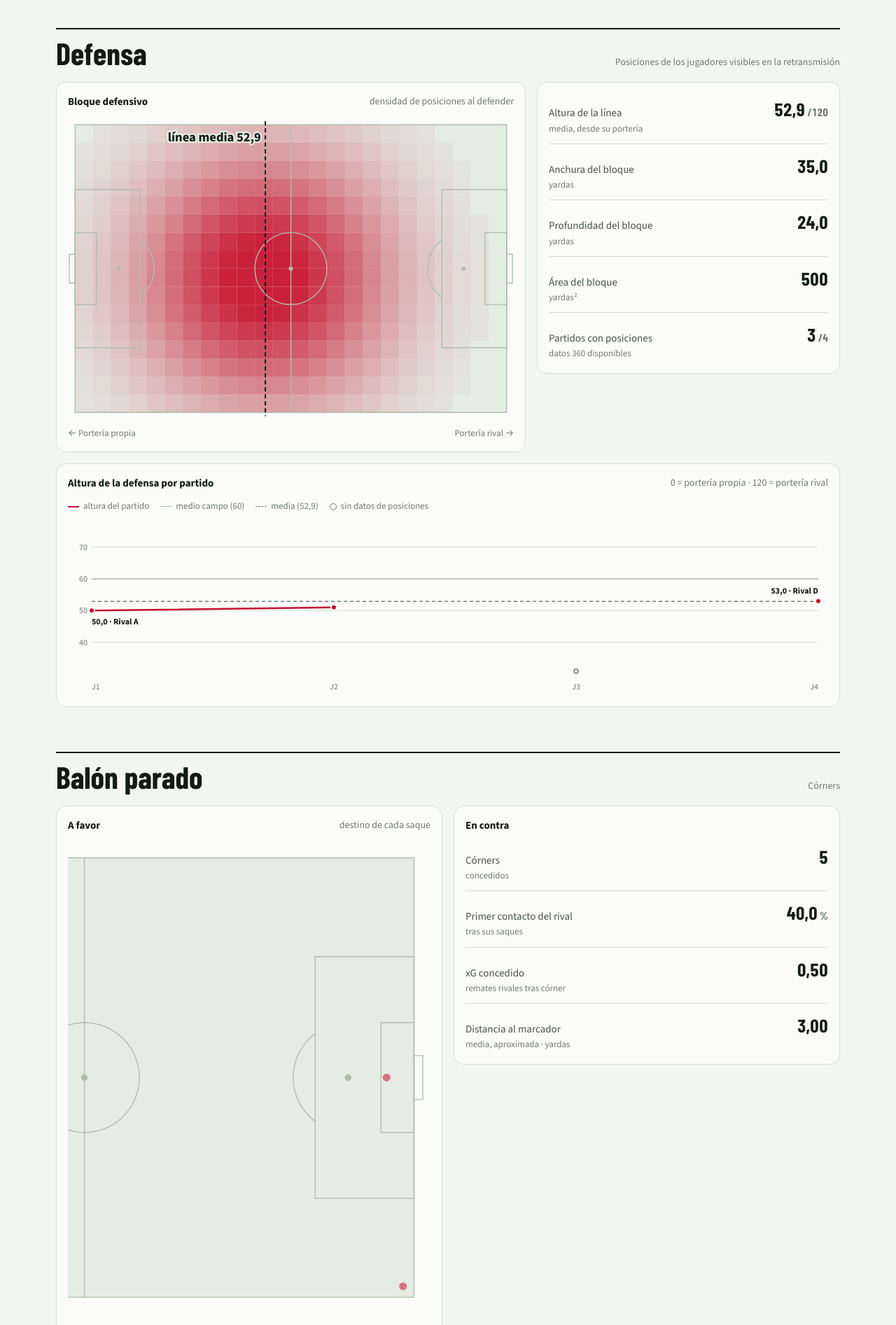
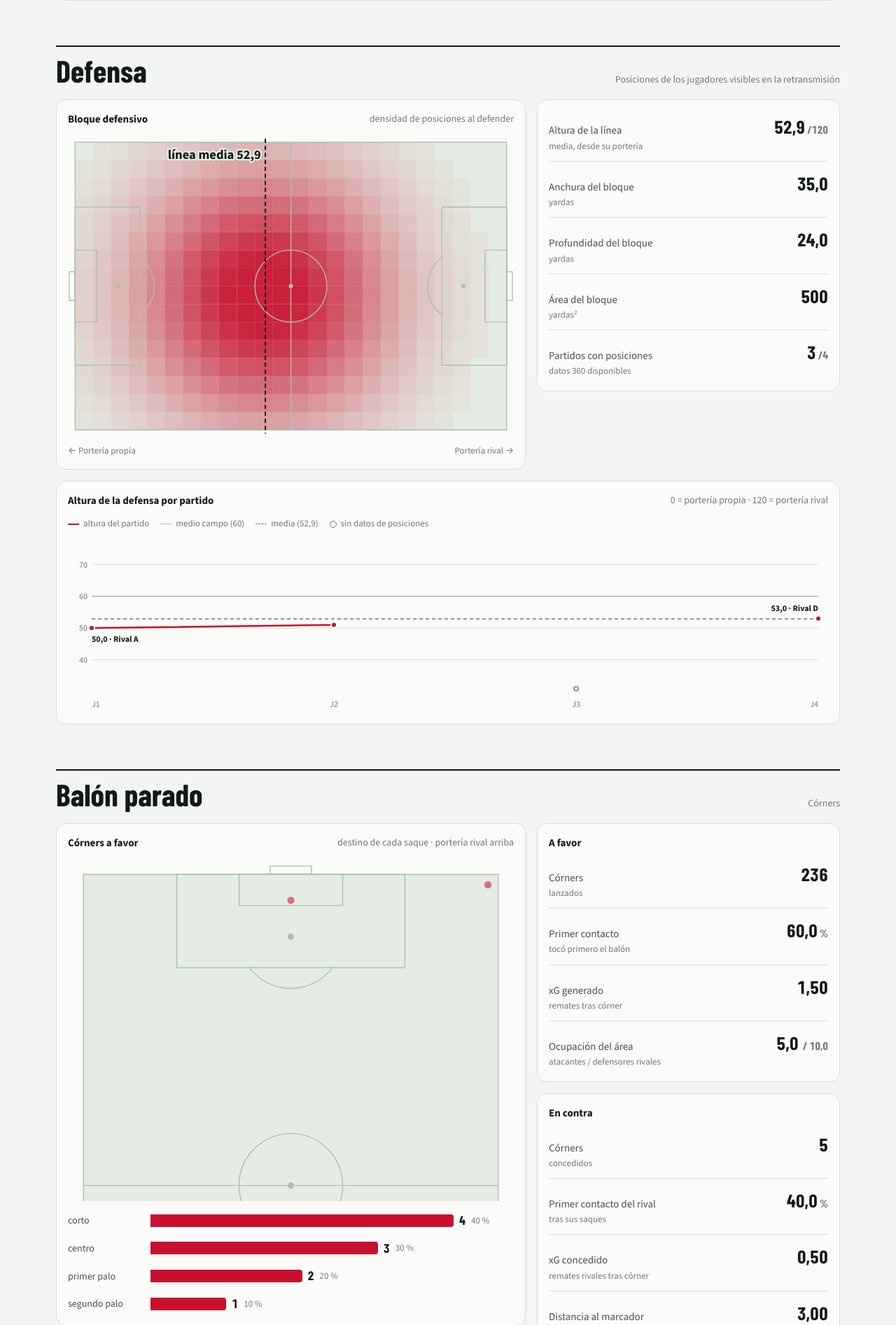
Before and after one commit to nicotimoneda/pitchiq, a FastAPI app: page / in a window 1280 px wide. Shown: the part 2234-4127 px from the top of the page at 70% size. Run offline with FastAPI, Linux system fonts and the light colour scheme.

Commit message:
web: racha por partido, corners en horizontal y medida del campo verificable
Co-Authored-By: Claude Opus 5 <noreply@anthropic.com>

```diff
--- a/app/templates/index.html
+++ b/app/templates/index.html
@@ -170,7 +170,14 @@
   .grid-cards { display: grid; grid-template-columns: minmax(0, 1fr) minmax(0, 1fr); gap: 16px; align-items: start; }
   .panel { background: var(--surface); border: 1px solid var(--rule); border-radius: 14px; padding: 16px; min-width: 0; }
   .panel + .panel { margin-top: 16px; }
-  .grid-2 .panel + .panel, .grid-cards .panel + .panel { margin-top: 0; }
+  .grid-2 .panel + .panel, .grid-cards .panel + .panel, .stack .panel + .panel { margin-top: 0; }
+  .stack { display: grid; gap: 16px; min-width: 0; }
+  .form { display: flex; flex-wrap: wrap; gap: 3px; align-items: center; margin: -14px 0 28px; }
+  .form i { width: 11px; height: 11px; border-radius: 2px; cursor: default; }
+  .form i.V { background: var(--ok); }
+  .form i.E { background: var(--draw); }
+  .form i.D { background: var(--warn); }
+  .form i:hover, .form i:focus-visible { outline: 2px solid var(--ink); outline-offset: 1px; }
   .panel-title { font-size: 15px; font-weight: 700; margin: 0 0 10px; display: flex; justify-content: space-between; gap: 10px; flex-wrap: wrap; }
   .panel-title span { font-weight: 400; color: var(--muted); font-size: 14px; }
   .panel-foot { display: flex; flex-wrap: wrap; justify-content: space-between; gap: 6px 16px; font-size: 13px; color: var(--muted); margin-top: 10px; }
@@ -362,6 +369,7 @@
     <p class="comp" id="t-comp"></p>
     <h1 id="t-nombre"></h1>
     <div class="record" id="t-record"></div>
+    <div class="form" id="t-form" aria-label="Resultados partido a partido"></div>
     <div class="kpis" id="t-kpis"></div>
   </section>
 
@@ -448,16 +456,21 @@
       <h2 id="h-bp">Balón parado</h2>
       <p class="sec-note">Córners</p>
     </div>
-    <div class="grid-cards">
+    <div class="grid-2">
       <div class="panel">
-        <p class="panel-title">A favor <span>destino de cada saque</span></p>
-        <svg class="pitch" id="campo-corners" viewBox="57 -3 66 86" role="img" aria-label="Destino de los córners a favor"></svg>
+        <p class="panel-title">Córners a favor <span>destino de cada saque · portería rival arriba</span></p>
+        <svg class="pitch" id="campo-corners" viewBox="-3 -3 86 66" role="img" aria-label="Destino de los córners a favor"></svg>
         <div class="bars" id="zonas" style="margin-top:14px"></div>
-        <dl class="stats" id="stats-corners-favor" style="margin-top:14px"></dl>
       </div>
-      <div class="panel">
-        <p class="panel-title">En contra</p>
-        <dl class="stats" id="stats-corners-contra"></dl>
+      <div class="stack">
+        <div class="panel">
+          <p class="panel-title">A favor</p>
+          <dl class="stats" id="stats-corners-favor"></dl>
+        </div>
+        <div class="panel">
+          <p class="panel-title">En contra</p>
+          <dl class="stats" id="stats-corners-contra"></dl>
+        </div>
       </div>
     </div>
   </section>
@@ -584,6 +597,7 @@ function resultados(team) {
 
 /* ---------- verificación de cifras (misma regla que el validador) ---------- */
 const NOMBRES = {
+  "campo.largo": "largo del campo (120 yardas)",
   "resultados.partidos": "partidos jugados",
   "resultados.victorias": "victorias",
   "resultados.empates": "empates",
@@ -625,6 +639,7 @@ function evidencia(team) {
   }
   const R = resultados(team);
   for (const k in R) ev.push(["resultados." + k, R[k]]);
+  ev.push(["campo.largo", 120]);  // medida fija del campo StatsBomb (120 × 80 yardas)
   return ev;
 }
 function nombreMetrica(key) {
@@ -681,8 +696,9 @@ function marcarCifras(root, ev) {
 }
 
 /* ---------- campo ---------- */
-function dibujarCampo(svg) {
+function dibujarCampo(svg, transform) {
   svg.innerHTML = "";
+  if (transform) svg = svgEl("g", { transform }, svg);
   const bg = svgEl("g", {}, svg);
   svgEl("rect", { x: 0, y: 0, width: 120, height: 80, class: "pbg" }, bg);
   const datos = svgEl("g", {}, svg);
@@ -783,7 +799,8 @@ const letra = (p) => p.goles_favor > p.goles_contra ? "V" : p.goles_favor === p.
 function tipPartido(team, i, extra) {
   const p = team.partidos[i];
   return "<b>J" + (i + 1) + " · " + (p.local ? "vs " : "en ") + esc(p.rival) + "</b><br>" +
-    fechaCorta(p.fecha) + " · " + p.goles_favor + "-" + p.goles_contra + " (" + ({ V: "victoria", E: "empate", D: "derrota" })[letra(p)] + ")<br>" + extra;
+    fechaCorta(p.fecha) + " · " + p.goles_favor + "-" + p.goles_contra + " (" + ({ V: "victoria", E: "empate", D: "derrota" })[letra(p)] + ")" +
+    (extra ? "<br>" + extra : "");
 }
 const has = (v) => v !== null && v !== undefined;
 const statsHtml = (rows) => rows.filter(Boolean).map(([dt, sub, dd, unit]) =>
@@ -802,6 +819,16 @@ function renderCabecera(team) {
     '<span class="pill"><b>' + R.empates + "</b> E</span>" +
     '<span class="pill' + (R.derrotas === 0 ? " loss-zero" : "") + '"><b>' + R.derrotas + "</b> D</span>" +
     '<span class="pill"><b>' + R.goles_favor + "–" + R.goles_contra + "</b> goles</span>";
+  const forma = $("#t-form");
+  forma.innerHTML = "";
+  team.partidos.forEach((p, i) => {
+    const c = document.createElement("i");
+    c.className = letra(p);
+    c.tabIndex = 0;
+    c.setAttribute("aria-label", "J" + (i + 1) + ": " + p.goles_favor + "-" + p.goles_contra + " contra " + p.rival);
+    bindTip(c, () => tipPartido(team, i, ""));
+    forma.appendChild(c);
+  });
   const altura = T.forma_defensiva.altura_linea_media;
   $("#t-kpis").innerHTML = [
     ["PPDA medio", fmt(T.presion.ppda_medio, 2), "", "pases rivales por acción defensiva"],
@@ -944,7 +971,8 @@ function renderDefensa(team) {
 function renderBalonParado(team) {
   const T = team.herramientas;
   const svg = $("#campo-corners");
-  const { datos } = dibujarCampo(svg);
+  // medio campo en horizontal: (x, y) -> (y, 120 - x), la portería rival queda arriba
+  const { datos } = dibujarCampo(svg, "translate(0 120) rotate(-90)");
   for (const c of team.corners) svgEl("circle", { cx: c.x, cy: c.y, r: 0.7, class: "dot" }, datos);
 
   const zonas = Object.entries(T.corners_ataque.zonas_saque).sort((a, b) => b[1] - a[1]);
```
